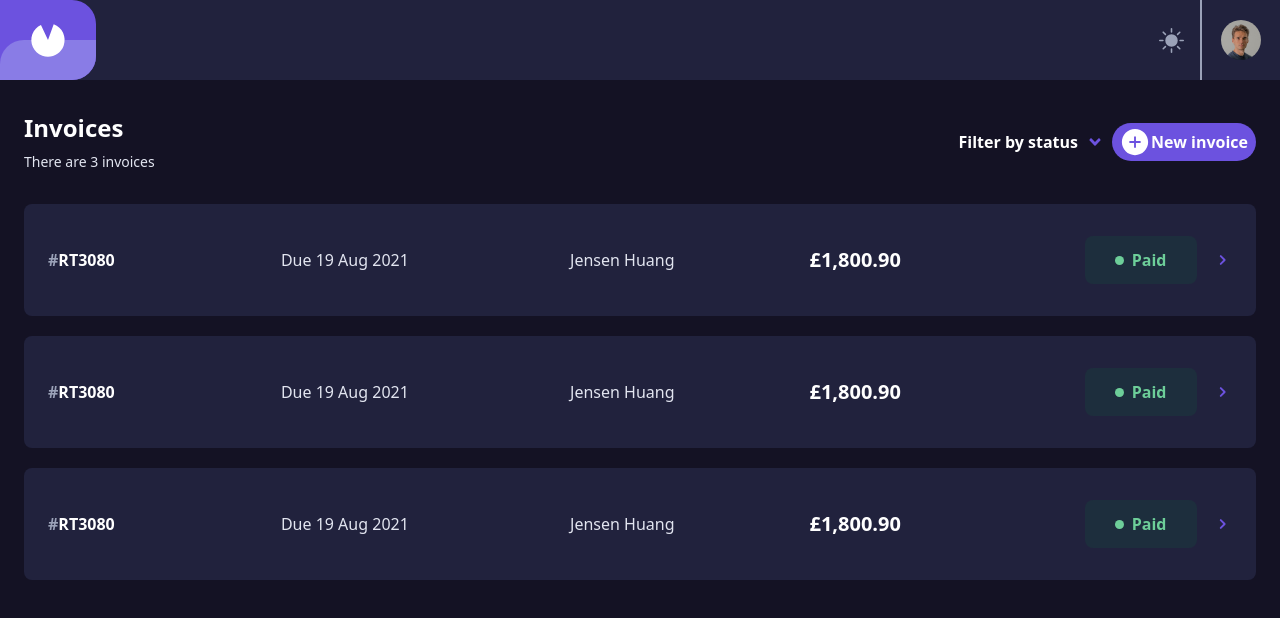
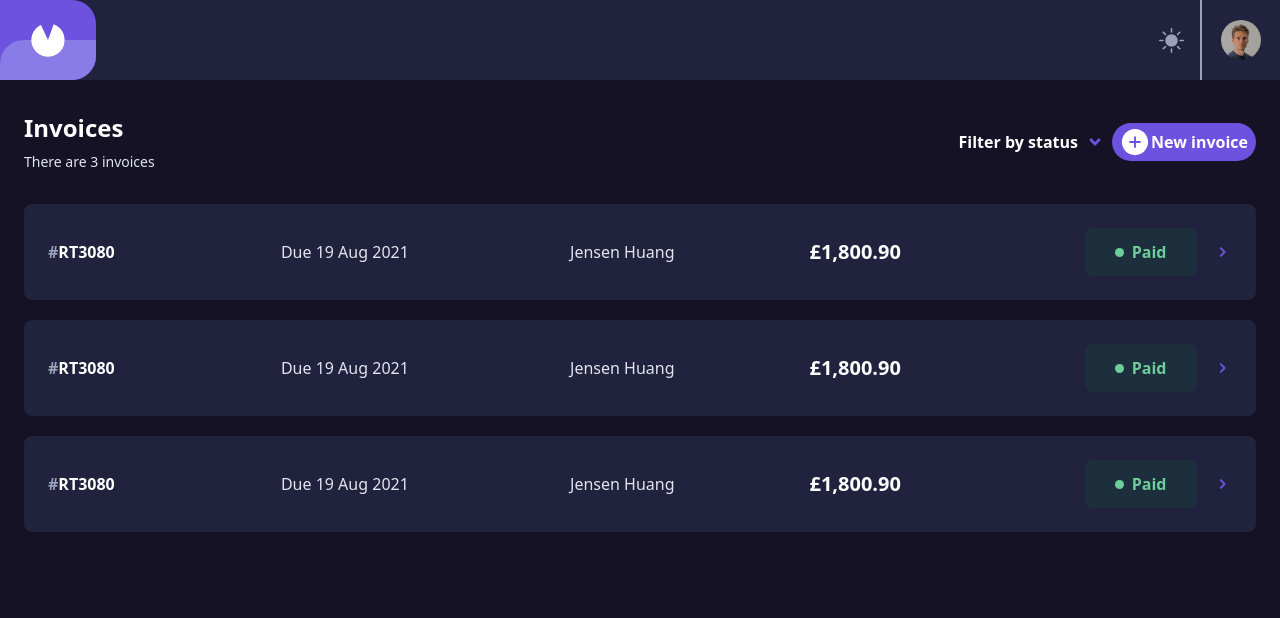
Before and after one commit to lazybump/Invoice-app, a Next.js app: page / in a window 1280 px wide. Shown: the top 618 px of the page. Built offline with nearby package versions, Linux system fonts and the light colour scheme.

Commit message:
change padding on invoice cards

```diff
--- a/components/Card.tsx
+++ b/components/Card.tsx
@@ -3,7 +3,7 @@ import { HiChevronRight } from "react-icons/hi";
 
 const Card = () => {
   return (
-    <article className="px-6 rounded-lg bg-lighter-navy md:h-28 md:flex md:items-center md:justify-between">
+    <article className="p-6 rounded-lg bg-lighter-navy md:h-24 md:flex md:items-center md:justify-between">
       <div className="grid items-center w-full grid-cols-2 grid-rows-2 gap-4 md:grid-cols-5 md:grid-rows-1">
         <h4 className="self-start font-bold md:self-auto">
           <span className="font-bold text-darker-grey">#</span>RT3080
```
